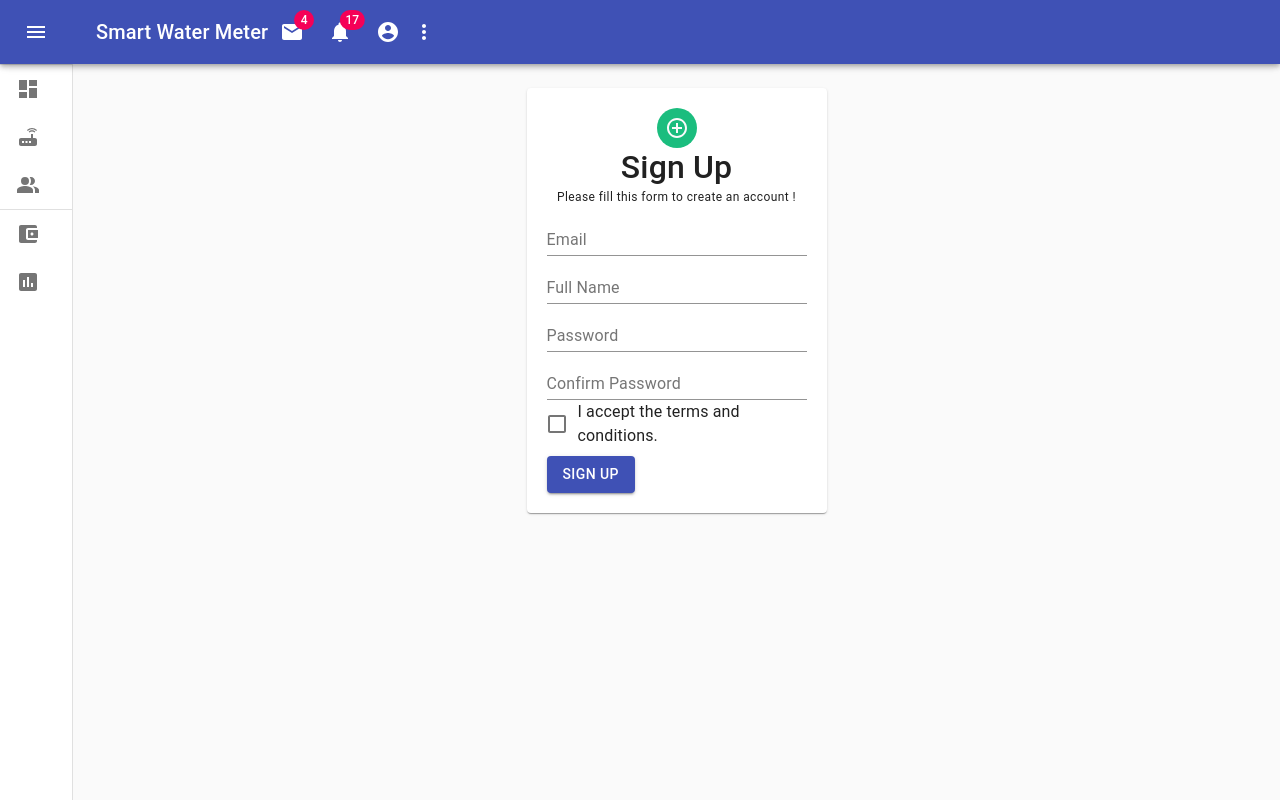
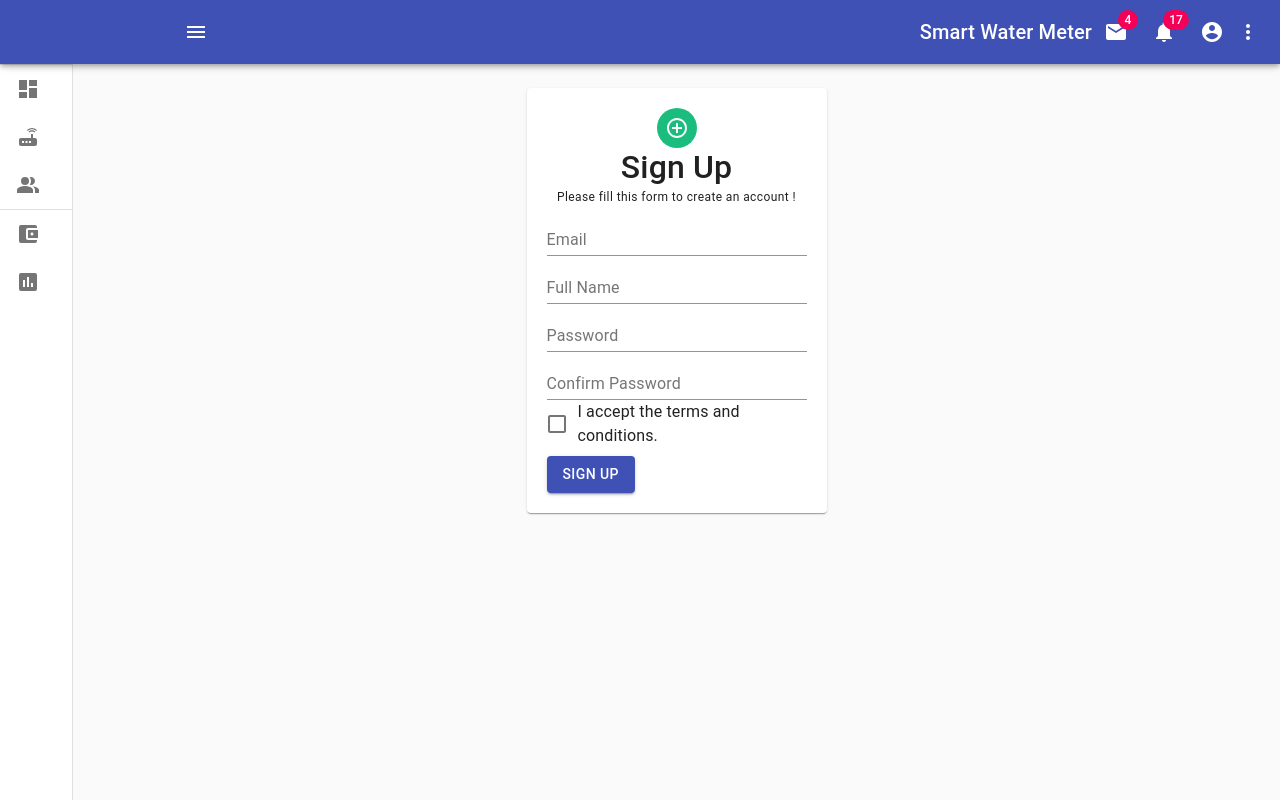
Before and after one commit to mogobanyamwaro/water_project, a React (Create React App) app: page / in a window 1280 px wide. Built offline with nearby package versions, Linux system fonts and the light colour scheme.

Commit message:
added marginRight to IconButton

```diff
--- a/src/App.js
+++ b/src/App.js
@@ -141,7 +141,7 @@ function App() {
             [classes.appBarShift]: open,
           })}
         >
-          <Toolbar>
+          <Toolbar className={classes.toolbar}>
             <IconButton
               color="inherit"
               aria-label="open drawer"
@@ -273,6 +273,7 @@ const useStyles = makeStyles((theme) => ({
   root: {
     display: 'flex',
   },
+
   appBar: {
     zIndex: theme.zIndex.drawer + 1,
     transition: theme.transitions.create(['width', 'margin'], {
@@ -289,7 +290,7 @@ const useStyles = makeStyles((theme) => ({
     }),
   },
   menuButton: {
-    marginRight: 36,
+    marginRight: 700,
   },
   hide: {
     display: 'none',
```
